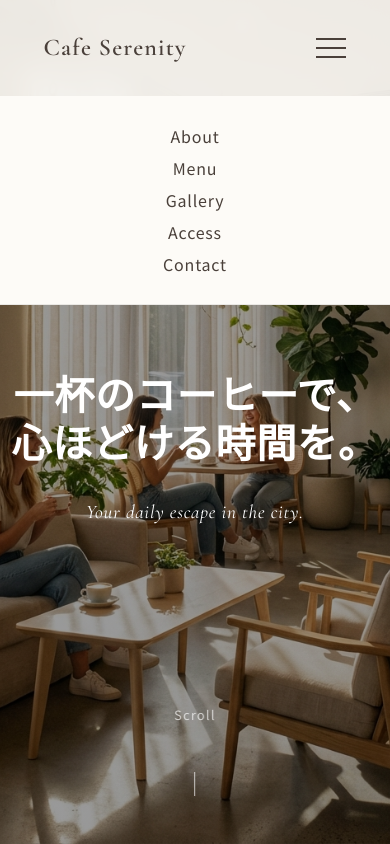
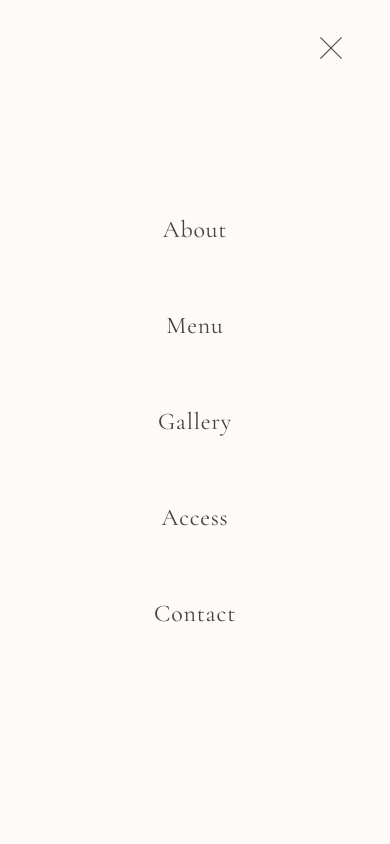
Before and after one commit to ven2315/bo, a website built with Vite: page index.html in a window 390 px wide. Both pictures are taken after a click on the button "メニューを開く". Shown: the top 844 px of the page. Built offline with nearby package versions, Linux system fonts and the light colour scheme.

Commit message:
Optimize responsive design for mobile (skipping workflow)

```diff
--- a/src/style.css
+++ b/src/style.css
@@ -82,13 +82,19 @@ h3 {
 }
 
 .section-title {
-    font-size: 3.5rem;
-    /* Larger title */
+    font-size: 2.5rem;
+    /* Smaller on mobile */
     margin-bottom: var(--spacing-sm);
     color: var(--color-text);
     font-weight: 400;
     /* Lighter weight for elegance */
     letter-spacing: 0.1em;
+}
+
+@media (min-width: 768px) {
+    .section-title {
+        font-size: 3.5rem;
+    }
 }
 
 .section-desc {
@@ -139,29 +145,53 @@ h3 {
 
 .nav-list {
     display: none;
-    /* Mobile first */
+    /* Hidden by default */
+    position: fixed;
+    top: 0;
+    left: 0;
+    width: 100vw;
+    height: 100vh;
+    background-color: var(--color-bg);
     flex-direction: column;
-    position: absolute;
-    top: 100%;
-    left: 0;
-    width: 100%;
-    background-color: var(--color-bg);
-    padding: var(--spacing-md);
-    border-bottom: 1px solid rgba(74, 64, 58, 0.1);
-    text-align: center;
+    justify-content: center;
+    align-items: center;
+    gap: var(--spacing-lg);
+    z-index: 99;
+    /* Behind the menu button */
+    opacity: 0;
+    visibility: hidden;
+    transition: opacity 0.4s ease, visibility 0.4s;
 }
 
 .nav.active .nav-list {
     display: flex;
+    opacity: 1;
+    visibility: visible;
+}
+
+.nav-list a {
+    font-family: var(--font-serif);
+    font-size: 1.5rem;
+    color: var(--color-text);
 }
 
 @media (min-width: 768px) {
     .nav-list {
         display: flex;
+        position: static;
+        width: auto;
+        height: auto;
+        background-color: transparent;
+        flex-direction: row;
         gap: var(--spacing-lg);
+        opacity: 1;
+        visibility: visible;
+        padding: 0;
+        border: none;
     }
 
     .nav-list a {
+        font-family: var(--font-sans);
         font-size: 0.9rem;
         letter-spacing: 0.05em;
     }
@@ -217,8 +247,15 @@ h3 {
 }
 
 .hero-title {
-    font-size: 2.5rem;
+    font-size: 2rem;
     margin-bottom: var(--spacing-md);
+    line-height: 1.4;
+}
+
+@media (min-width: 768px) {
+    .hero-title {
+        font-size: 4rem;
+    }
 }
 
 .hero-subtitle {
@@ -457,33 +494,36 @@ h3 {
 .mobile-menu-btn span {
     display: block;
     width: 100%;
-    height: 2px;
+    height: 1px;
+    /* Thinner line for elegance */
     background-color: var(--color-text);
     position: absolute;
-    transition: all 0.3s;
+    transition: all 0.4s cubic-bezier(0.2, 1, 0.3, 1);
 }
 
-.mobile-menu-btn span:nth-child(1) {
-    top: 0;
+.mobile-menu-btn.active span:nth-child(1) {
+    top: 50%;
+    transform: translateY(-50%) rotate(45deg);
 }
 
-.mobile-menu-btn span:nth-child(2) {
-    top: 50%;
-    transform: translateY(-50%);
+.mobile-menu-btn.active span:nth-child(2) {
+    opacity: 0;
 }
 
-.mobile-menu-btn span:nth-child(3) {
-    bottom: 0;
+.mobile-menu-btn.active span:nth-child(3) {
+    bottom: 50%;
+    transform: translateY(50%) rotate(-45deg);
 }
 
 /* Responsive adjustments */
 @media (min-width: 768px) {
-    .hero-title {
-        font-size: 4rem;
-    }
-
     .menu-grid {
         grid-template-columns: repeat(2, 1fr);
         column-gap: 60px;
     }
+
+    /* Make gallery responsive on tablet too */
+    .gallery-grid {
+        grid-template-columns: repeat(4, 1fr);
+    }
 }
```
